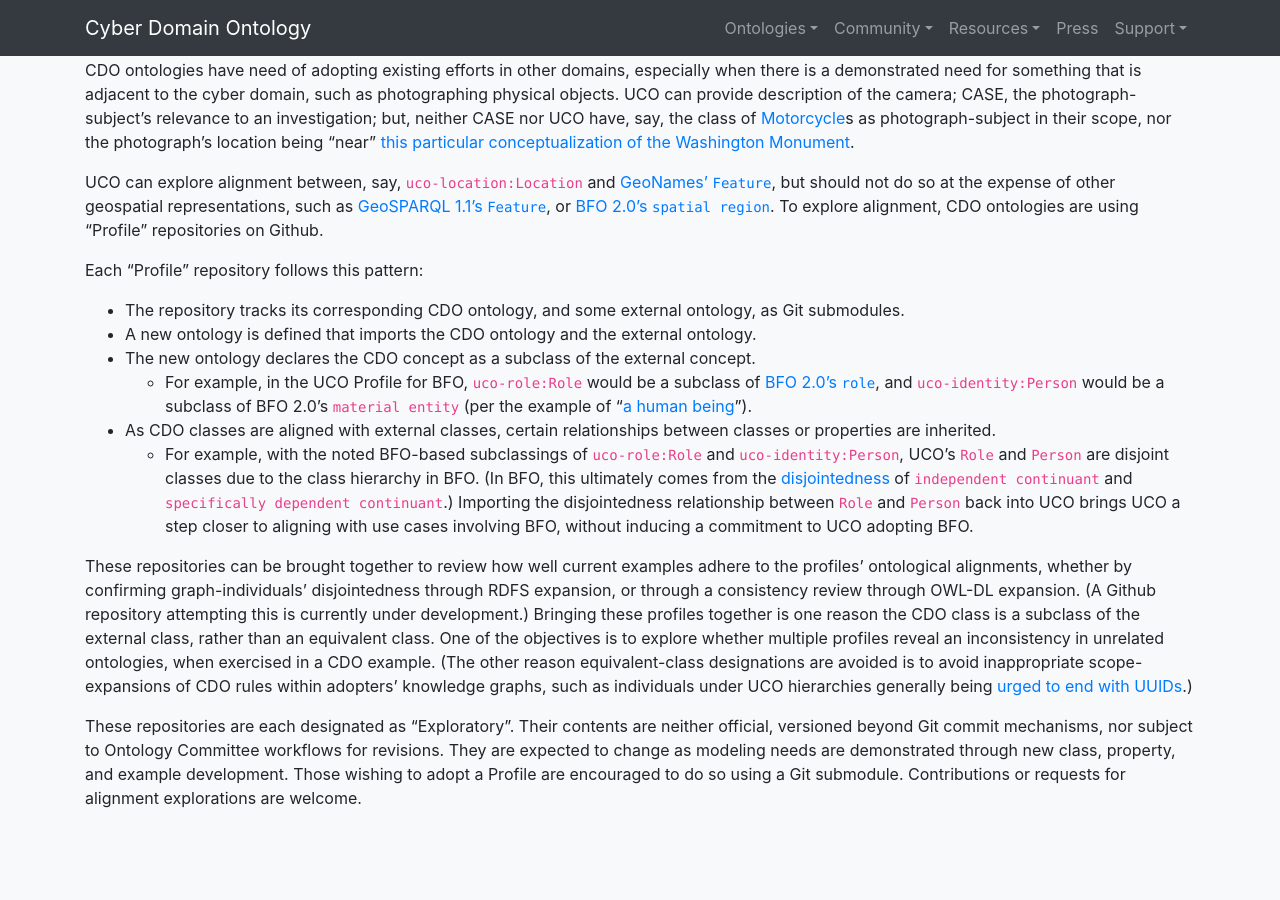
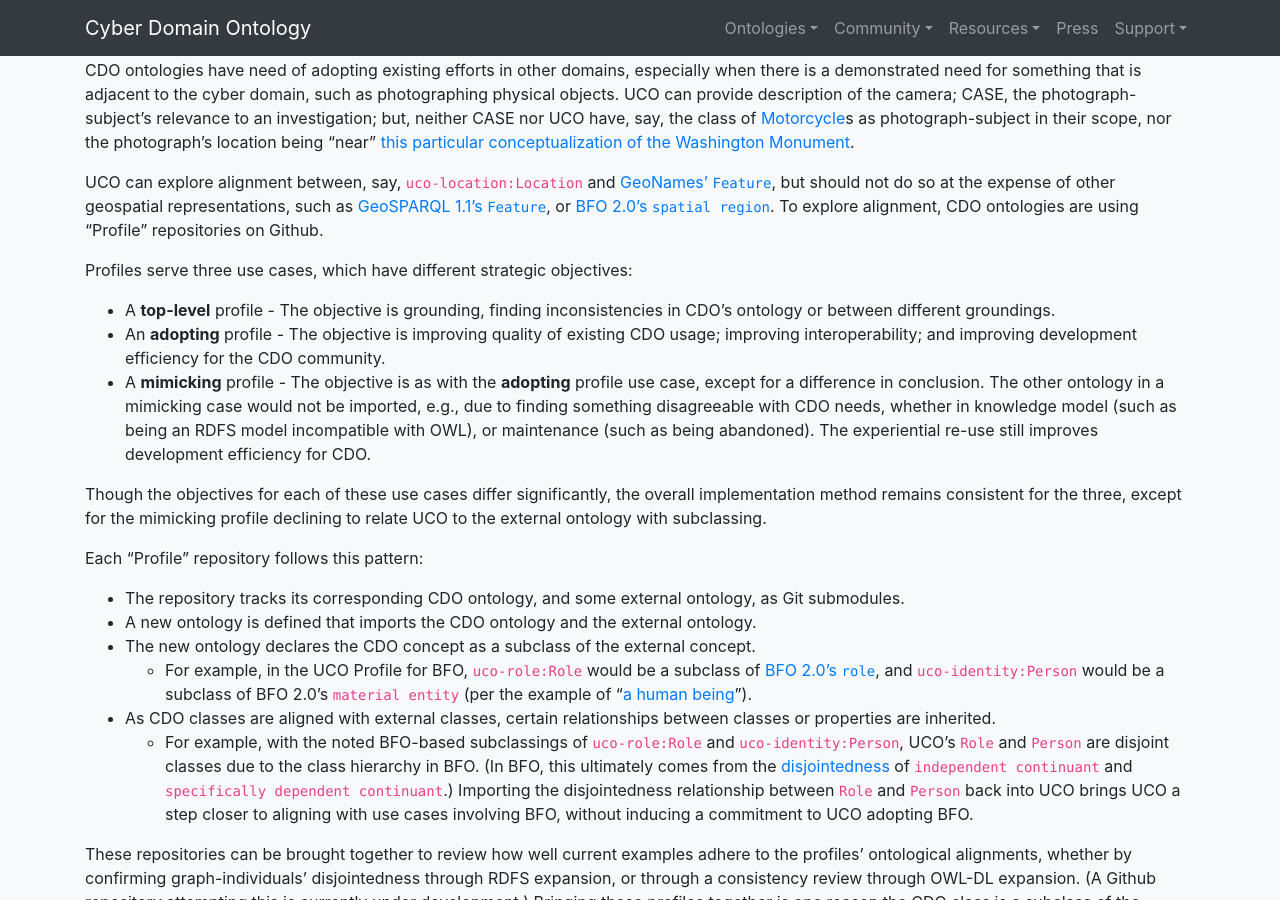
Before and after one commit to Cyber-Domain-Ontology/cdo.github.io, a Jekyll site: the page built from ontology/development/index.md, in a window 1280 px wide and 900 px high, scrolled down 2684 px. Built offline with Jekyll 4.4.1, drawn with Linux system fonts in a browser that asks for light colours.

Commit message:
Add explanation of use cases
References:
* [CDOTSC-29] UCO and/or CASE should create exploratory, non-binding
  "Profile" ontologies to test external ontology alignments

Co-authored-by: Paul Brandt <paul@brandt.name>
Signed-off-by: Alex Nelson <alexander.nelson@nist.gov>

```diff
--- a/ontology/development/index.md
+++ b/ontology/development/index.md
@@ -93,6 +93,14 @@ CDO ontologies have need of adopting existing efforts in other domains, especial
 
 UCO can explore alignment between, say, `uco-location:Location` and [GeoNames' `Feature`](https://www.geonames.org/ontology#Feature), but should not do so at the expense of other geospatial representations, such as [GeoSPARQL 1.1's `Feature`](https://github.com/opengeospatial/ogc-geosparql/blob/master/1.1/geo.ttl#L946), or [BFO 2.0's `spatial region`](https://github.com/BFO-ontology/BFO/blob/v2019-08-26/releases/2.0/bfo.owl#L499).  To explore alignment, CDO ontologies are using "Profile" repositories on Github.
 
+Profiles serve three use cases, which have different strategic objectives:
+
+* A **top-level** profile - The objective is grounding, finding inconsistencies in CDO's ontology or between different groundings.
+* An **adopting** profile - The objective is improving quality of existing CDO usage; improving interoperability; and improving development efficiency for the CDO community.
+* A **mimicking** profile - The objective is as with the **adopting** profile use case, except for a difference in conclusion.  The other ontology in a mimicking case would not be imported, e.g., due to finding something disagreeable with CDO needs, whether in knowledge model (such as being an RDFS model incompatible with OWL), or maintenance (such as being abandoned).  The experiential re-use still improves development efficiency for CDO.
+
+Though the objectives for each of these use cases differ significantly, the overall implementation method remains consistent for the three, except for the mimicking profile declining to relate UCO to the external ontology with subclassing.
+
 Each "Profile" repository follows this pattern:
 
 * The repository tracks its corresponding CDO ontology, and some external ontology, as Git submodules.
```
